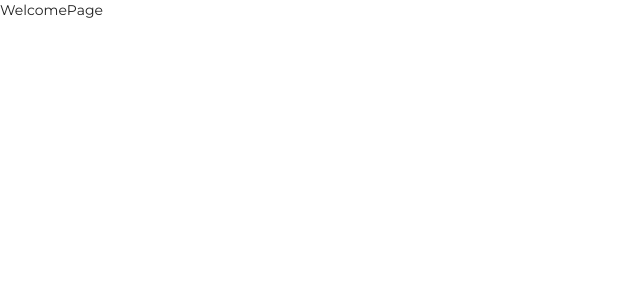
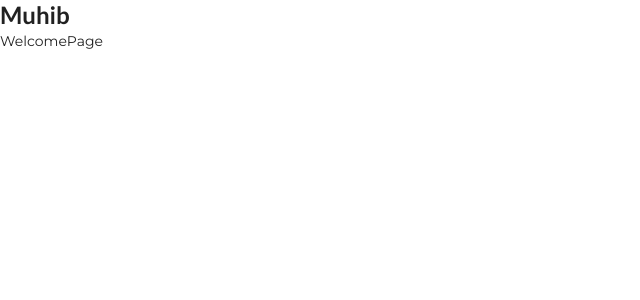
Before and after one commit to Paskab012/invoicing-app, a React (Vite) app: page / in a window 1280 px wide. Shown: the top 300 px of the page, without its empty margins (0-640 px from the left). Built offline with nearby package versions, Linux system fonts and the light colour scheme.

Commit message:
Add the routes to the project

```diff
--- a/package.json
+++ b/package.json
@@ -13,6 +13,7 @@
     "react-dom": "^18.2.0",
     "react-redux": "^8.0.2",
     "react-router-dom": "^6.4.1",
+    "react-toastify": "^9.0.8",
     "redux": "^4.2.0",
     "redux-thunk": "^2.4.1",
     "sass": "^1.54.9",
--- a/src/App.jsx
+++ b/src/App.jsx
@@ -1,5 +1,9 @@
 import React from 'react';
 import { BrowserRouter as Router, Route, Routes } from 'react-router-dom';
+import { ToastContainer } from 'react-toastify';
+import 'react-toastify/dist/ReactToastify.css';
+
+import Layout from './components/Dashboard/layout';
 import ConfirmPassword from './components/ConfirmPassword';
 import Dashboard from './components/Dashboard';
 import Login from './components/Login';
@@ -8,6 +12,15 @@
 
 const App = () => {
   return (
+    <>
+      <Layout>
+        <ToastContainer
+          position='top-center'
+          autoClose={3000}
+          closeOnClick
+          theme='light'
+          pauseOnHover={false}
+        />
         <Router>
           <Routes>
             <Route path='/' element={<WelcomePage />} />
@@ -17,6 +30,8 @@
             <Route path='/home' element={<Dashboard />} />
           </Routes>
         </Router>
+      </Layout>
+    </>
   );
 };
 
--- /dev/null
+++ b/src/components/Dashboard/layout.jsx
@@ -0,0 +1,13 @@
+import React, { Fragment } from 'react';
+import Sidebar from './sidebar';
+
+const Layout = (props) => {
+  return (
+    <Fragment>
+      <Sidebar />
+      <div>{props.children}</div>
+    </Fragment>
+  );
+};
+
+export default Layout;
--- /dev/null
+++ b/src/components/Dashboard/sidebar.jsx
@@ -0,0 +1,22 @@
+import React from 'react';
+// import Image from "next/image";
+
+const Sidebar = () => {
+  return (
+    <div className='sidebar'>
+      <div className='sidebar__container'>
+        <div className='sidebar__header'>
+          <div className='sidebar__logo'>
+            <h2>Muhib</h2>
+          </div>
+        </div>
+
+        <div className='sidebar__bottom'>
+          {/* <Image src="/ava.png" alt="avatar" width="50" height="50" /> */}
+        </div>
+      </div>
+    </div>
+  );
+};
+
+export default Sidebar;
```
Also changed, not shown: 1 other file (tests, documents, lock files or other folders). Lines whose indentation alone changed are shown as unchanged.
